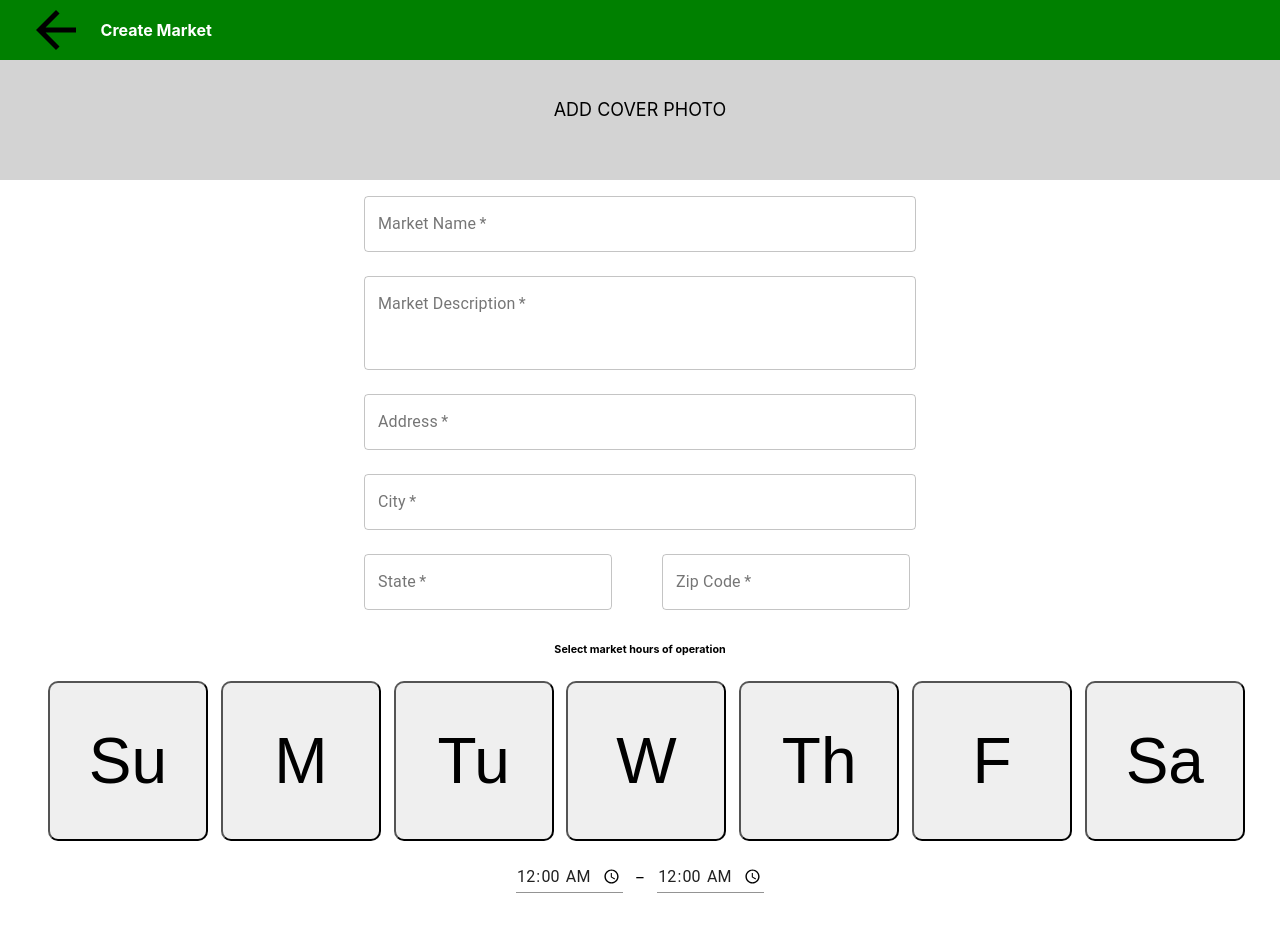
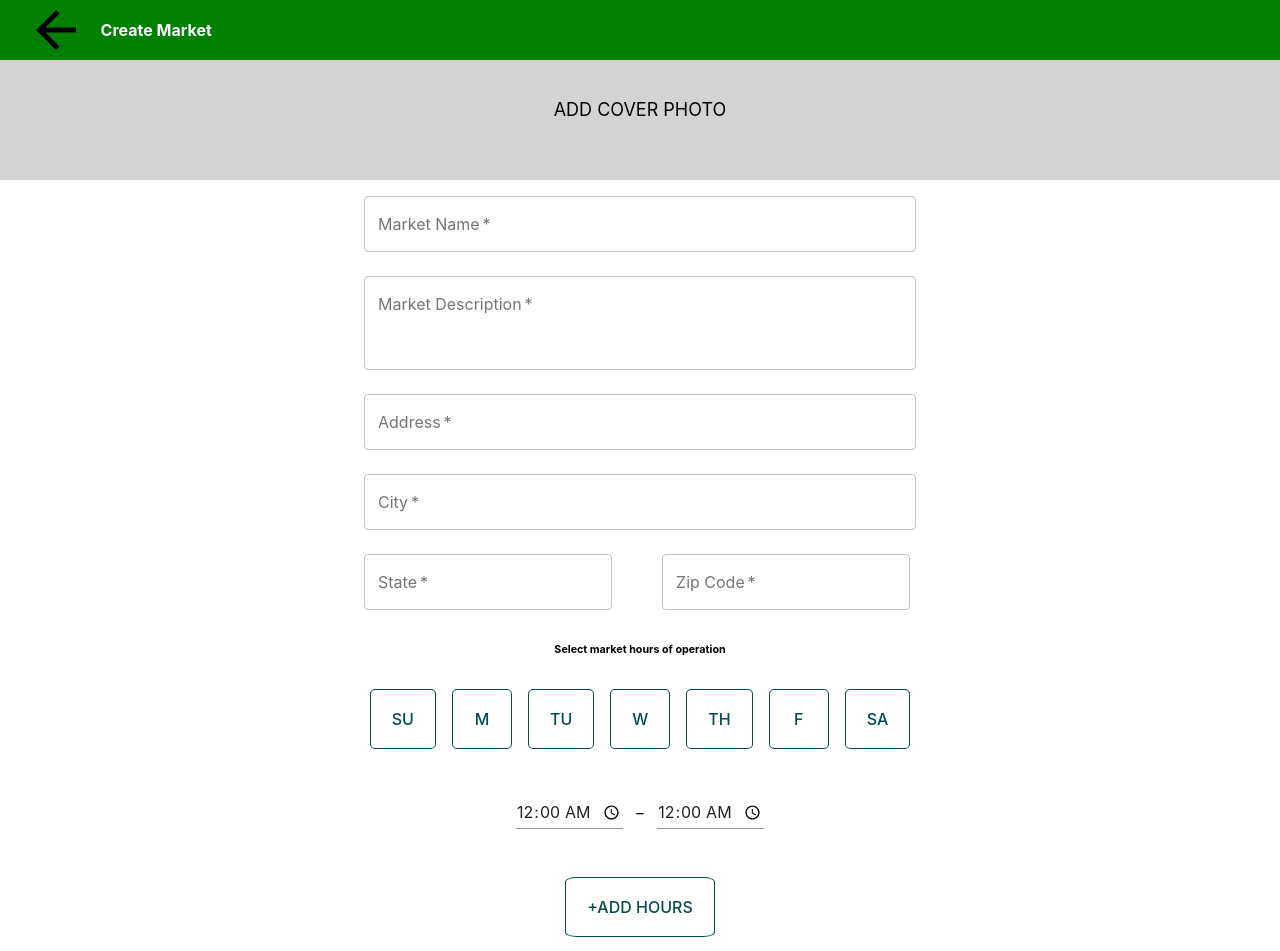
Before and after one commit to labs14-market-organizer/frontend, a React (Create React App) app: page /createmarket in a window 1280 px wide. Shown: the top 951 px of the page. Built offline with nearby package versions, Linux system fonts and the light colour scheme; a web font is replaced by a local one.

Commit message:
Material theming on the day buttons

```diff
--- a/src/App.js
+++ b/src/App.js
@@ -1,4 +1,3 @@
-
 import React from "react";
 //import "./sass/global.scss";
 import { connect } from "react-redux";
@@ -9,17 +8,20 @@ import {
   Redirect,
   withRouter
 } from "react-router-dom";
+import MuiThemeProvider from "@material-ui/core/styles/MuiThemeProvider";
+import theme from "./theme";
+import { StylesProvider } from "@material-ui/styles";
 
-import {setLocalData, getUserData} from "./redux/actions/userData";
-import './App.scss';
+import { setLocalData, getUserData } from "./redux/actions/userData";
+import "./App.scss";
 
 import MarketingPage from "./routes/MarketingPage";
 import AuthenticatePage from "./routes/AuthenticatePage";
 import LandingPage from "./routes/Landing";
-import TokenCollect from "./routes/TokenCollect"
+import TokenCollect from "./routes/TokenCollect";
 import MainPage from "./routes/MainPage";
 import UserList from "./routes/UserList";
-import CreateMarket from './routes/CreateMarket';
+import CreateMarket from "./routes/CreateMarket";
 /* import LandingPage from './routes/LandingPage';
 import DebugRouteBobby from './DebugRouteBobby';
 import DebugRouteChase from './DebugRouteChase'; */
@@ -31,28 +33,49 @@ class App extends React.Component {
     this.props.getUserData(); //async check on second pass
   }
 
-
-  componentWillUpdate()
-  {
-  }
-  render()
-  {
+  componentWillUpdate() {}
+  render() {
     console.log(this.props);
     let token = this.props.token;
-    if(this.props.fetching) return  (<div className="App"> {"<LoadingScreen/>"} </div>)
+    if (this.props.fetching)
+      return <div className="App"> {"<LoadingScreen/>"} </div>;
     return (
-    <div className="App">
+      <StylesProvider injectFirst>
+        <MuiThemeProvider theme={theme}>
+          <div className="App">
+            {/* <NavBar/> */}
 
-      {/* <NavBar/> */}
-      <Route path="/landing" component={MarketingPage}/>
-      <PrivateRoute exact path="/" component={MainPage} props={this.props} />
-      <Route path="/auth/token" render={()=><TokenCollect {...this.props} />}/>
-      <Route path="/signup" render={()=> <AuthenticatePage signUp {...this.props}/>}/>
-      <Route path="/login" render={()=> <div><AuthenticatePage logIn {...this.props}/></div>}/>
-      <PrivateRoute path="/userslist" component={UserList} />
-      <Route path="/createmarket" render={(props) => <CreateMarket {...this.props} /> }/>
-    </div>
-
+            <Route path="/landing" component={MarketingPage} />
+            <PrivateRoute
+              exact
+              path="/"
+              component={MainPage}
+              props={this.props}
+            />
+            <Route
+              path="/auth/token"
+              render={() => <TokenCollect {...this.props} />}
+            />
+            <Route
+              path="/signup"
+              render={() => <AuthenticatePage signUp {...this.props} />}
+            />
+            <Route
+              path="/login"
+              render={() => (
+                <div>
+                  <AuthenticatePage logIn {...this.props} />
+                </div>
+              )}
+            />
+            <PrivateRoute path="/userslist" component={UserList} />
+            <Route
+              path="/createmarket"
+              render={props => <CreateMarket {...this.props} />}
+            />
+          </div>
+        </MuiThemeProvider>
+      </StylesProvider>
     );
   }
 }
@@ -73,7 +96,11 @@ export default connect(
   }
 )(withRouter(App));
 
-const InPrivateRoute = ({ component: Component, props: userprops, ...rest }) => {
+const InPrivateRoute = ({
+  component: Component,
+  props: userprops,
+  ...rest
+}) => {
   return (
     <Route
       {...rest}
@@ -88,7 +115,7 @@ const InPrivateRoute = ({ component: Component, props: userprops, ...rest }) =>
   );
 };
 
-const PrivateRoute = ({ component: Component,  props: userprops, ...rest }) => {
+const PrivateRoute = ({ component: Component, props: userprops, ...rest }) => {
   console.log(userprops);
   return (
     <Route
@@ -104,7 +131,6 @@ const PrivateRoute = ({ component: Component,  props: userprops, ...rest }) => {
     />
 
     // test
-
   );
 };
 
--- a/src/routes/CreateMarket.js
+++ b/src/routes/CreateMarket.js
@@ -1,25 +1,22 @@
-import React from 'react';
-import Arrow from '../assets/ic-arrow-back.svg';
-import { TextField, MuiThemeProvider, createMuiTheme, Typography, Container }  from '@material-ui/core';
+import React from "react";
+import Arrow from "../assets/ic-arrow-back.svg";
+import {
+  TextField,
+  MuiThemeProvider,
+  createMuiTheme,
+  Typography,
+  Container,
+  Grid
+} from "@material-ui/core";
 //import ToggleButton from '@material-ui/lab/ToggleButton';
-import Button from '@material-ui/core/Button';
-import { green } from '@material-ui/core/colors';
-import Radio from '@material-ui/core/Radio';
-import { withStyles } from '@material-ui/core/styles';
-import '../scss/CreateMarket.scss';
-import { createNewMarket, updateMarket } from '../redux/actions/marketData';
+import Button from "@material-ui/core/Button";
+import { green } from "@material-ui/core/colors";
+import Radio from "@material-ui/core/Radio";
+import { withStyles } from "@material-ui/core/styles";
+import "../scss/CreateMarket.scss";
+import { createNewMarket, updateMarket } from "../redux/actions/marketData";
 import { connect } from "react-redux";
-
-const theme = createMuiTheme({
-    palette: {
-        primary: {
-            main: green[900]
-        },
-        secondary: {
-            main: green[500]
-        },
-    }
-})
+import styled from "styled-components";
 
 class CreateMarket extends React.Component {
   isUpdating = false;
@@ -28,15 +25,15 @@ class CreateMarket extends React.Component {
     this.state = this.props.currentMarket;
     if (!this.state)
       this.state = {
-            name: '',
-            description: '',
-            address: '',
+        name: "",
+        description: "",
+        address: "",
         operation: [],
         market_type: 1, //(1 = private, 2=public)
-            website: '',
-            facebook: '',
-            image: '',
-            twitter: '',
+        website: "",
+        facebook: "",
+        image: "",
+        twitter: "",
         daysHoursField: 1, //keeping total of how many days and times need to be displayed.
         monday: false,
         tuesday: false,
@@ -48,90 +45,89 @@ class CreateMarket extends React.Component {
         start: 1200,
         end: 1200,
         daysList: [],
-            radio: "Public Market",
-        }
-        else
-        this.isUpdating = true;
-
+        radio: "Public Market"
+      };
+    else this.isUpdating = true;
   }
 
   handleChange = e => {
     this.setState({
       ...this.state,
       [e.target.name]: e.target.value
-        })
-    }
-
+    });
+  };
 
   onRadioChange = e => {
     this.setState({
       [e.target.name]: e.target.value
-        })
-    }
+    });
+  };
 
-    changeDay = (e) => {
-        console.log(this.state.daysList)
+  changeDay = e => {
+    console.log(this.state.daysList);
     let number, newDaysList;
-        if (e.currentTarget.value === 'false'){
+    if (e.currentTarget.value === "false") {
       this.setState({
         ...this.state,
         [e.currentTarget.name]: true,
         daysList: [...this.state.daysList, [e.currentTarget.name]]
-            })
+      });
     } else {
       newDaysList = [];
-            for (let i = 0; i < this.state.daysList.length; i++){
+      for (let i = 0; i < this.state.daysList.length; i++) {
         if (this.state.daysList[i][0] !== e.currentTarget.name) {
-                    newDaysList.push(this.state.daysList[i])
+          newDaysList.push(this.state.daysList[i]);
         }
       }
       this.setState({
         ...this.state,
         [e.currentTarget.name]: false,
         daysList: newDaysList
-            })
-
+      });
     }
-    }
+  };
 
   deleteTime = (e, day) => {
     e.preventDefault();
-        console.log(day)
+    console.log(day);
     let newDays = this.state.operation;
-        let days = newDays.filter(dayz => dayz.day !== day)
+    let days = newDays.filter(dayz => dayz.day !== day);
     this.setState({
       operation: [...days]
-        })
-    }
+    });
+  };
 
+  // applyStyledButton = (e) => {
+  //     return(
+  //     this.render(<Button name="sunday" value={this.state.sunday} onClick={(e) =>(this.changeDay(e) )} variant={this.state[e.target.name] ? "containered" : "outlined"}>SUNDAY </Button>)
+  //     )}
 
-
-
-    setHours = (e) => {
+  setHours = e => {
     e.preventDefault();
     let startTime = this.state.start;
     let endTime = this.state.end;
     let newDaysList = this.state.daysList;
     let currentOpList = this.state.operation;
     let opList = [];
-        for (let i = 0; i < currentOpList.length; i++) { //the purpose of these loops are to check to see if the old list has same days as the new list and if it does the old list day will be removed.
+    for (let i = 0; i < currentOpList.length; i++) {
+      //the purpose of these loops are to check to see if the old list has same days as the new list and if it does the old list day will be removed.
       for (let x = 0; x < newDaysList.length; x++) {
         if (currentOpList[i] !== undefined) {
           if (currentOpList[i].day === newDaysList[x][0]) {
-                        currentOpList.splice(i, 1)
+            currentOpList.splice(i, 1);
             i--;
           }
         }
       }
     }
 
-
-        for (let i = 0; i < newDaysList.length; i++){ //new market hour days are added.
+    for (let i = 0; i < newDaysList.length; i++) {
+      //new market hour days are added.
       opList.push({
         day: newDaysList[i][0],
         start: startTime,
         end: endTime
-            })
+      });
     }
 
     //currently its hard coded.
@@ -147,29 +143,26 @@ class CreateMarket extends React.Component {
       friday: false,
       saturday: false,
       sunday: false
-        })
-
-
+    });
+  };
+  save = e => {
+    e.preventDefault();
+    if (this.state.isUpdating) {
+      this.props.updateMarket(this.state);
+    } else {
+      this.props.createNewMarket(this.state);
     }
-    save = (e) => {
-        e.preventDefault()
-        if (this.state.isUpdating) {
-            this.props.updateMarket(this.state)
-        } else {
-            this.props.createNewMarket(this.state)
-        }
-    }
+  };
 
   render() {
-        console.log(this.state.operation)
-        console.log(this.state.start)
-        console.log(this.state.end)
+    console.log(this.state.operation);
+    console.log(this.state.start);
+    console.log(this.state.end);
 
     return (
-            <MuiThemeProvider theme={theme}>
-                <>
+      <form>
         <div className="header">
-                    <img src={Arrow}/>
+          <img src={Arrow} />
           <h4 className="createHeader">Create Market</h4>
         </div>
         <div className="addPhoto">
@@ -189,7 +182,7 @@ class CreateMarket extends React.Component {
             fullWidth={true}
             autoComplete={true}
           />
-                <br></br>
+          <br />
           <TextField
             required
             id="description"
@@ -203,7 +196,7 @@ class CreateMarket extends React.Component {
             fullWidth={true}
             multiline
           />
-                <br></br>
+          <br />
           <TextField
             required
             id="address"
@@ -225,7 +218,6 @@ class CreateMarket extends React.Component {
             margin="normal"
             variant="outlined"
             fullWidth={true}
-
           />
           <div className="flexes">
             <TextField
@@ -237,8 +229,7 @@ class CreateMarket extends React.Component {
               onChange={this.handleChange}
               margin="normal"
               variant="outlined"
-                    style={{width: "45%"}}
-
+              style={{ width: "45%" }}
             />
             <TextField
               required
@@ -249,21 +240,85 @@ class CreateMarket extends React.Component {
               onChange={this.handleChange}
               margin="normal"
               variant="outlined"
-                    style={{width: "45%", marginLeft: "9%"}}
-
+              style={{ width: "45%", marginLeft: "9%" }}
             />
           </div>
         </Container>
         <h6>Select market hours of operation</h6>
-
         <div>
-                    <button className={this.state.sunday ? "colorButton" : 'regularButton' } name="sunday" value={this.state.sunday} onClick={(e) => this.changeDay(e)}>Su</button>
-                    <button  className={this.state.monday ? "colorButton" : 'regularButton' } name="monday" value={this.state.monday} onClick={(e) => this.changeDay(e)}>M</button>
-                    <button  className={this.state.tuesday ? "colorButton" : 'regularButton' } name="tuesday" value={this.state.tuesday} onClick={(e) => this.changeDay(e)}>Tu</button>
-                    <button  className={this.state.wednesday ? "colorButton" : 'regularButton' } name="wednesday" value={this.state.wednesday} onClick={(e) => this.changeDay(e)}>W</button>
-                    <button  className={this.state.thursday ? "colorButton" : 'regularButton' } name="thursday" value={this.state.thursday} onClick={(e) => this.changeDay(e)}>Th</button>
-                    <button  className={this.state.friday ? "colorButton" : 'regularButton' } name="friday" value={this.state.friday} onClick={(e) => this.changeDay(e)}>F</button>
-                    <button className={this.state.saturday ? "colorButton" : 'regularButton' } name="saturday" value={this.state.saturday} onClick={(e) => this.changeDay(e)}>Sa</button>
+          {/* {this.applyStyledButton()} */}
+          <StyledDiv>
+            <Button
+              size="large"
+              color="secondary"
+              variant={this.state.sunday ? "contained" : "outlined"}
+              name="sunday"
+              value={this.state.sunday}
+              onClick={e => this.changeDay(e)}
+            >
+              Su
+            </Button>
+            <Button
+              size="large"
+              color="secondary"
+              variant={this.state.monday ? "contained" : "outlined"}
+              name="monday"
+              value={this.state.monday}
+              onClick={e => this.changeDay(e)}
+            >
+              M
+            </Button>
+            <Button
+              size="large"
+              color="secondary"
+              variant={this.state.tuesday ? "contained" : "outlined"}
+              name="tuesday"
+              value={this.state.tuesday}
+              onClick={e => this.changeDay(e)}
+            >
+              Tu
+            </Button>
+            <Button
+              size="large"
+              color="secondary"
+              variant={this.state.wednesday ? "contained" : "outlined"}
+              name="wednesday"
+              value={this.state.wednesday}
+              onClick={e => this.changeDay(e)}
+            >
+              W
+            </Button>
+            <Button
+              size="large"
+              color="secondary"
+              variant={this.state.thursday ? "contained" : "outlined"}
+              name="thursday"
+              value={this.state.thursday}
+              onClick={e => this.changeDay(e)}
+            >
+              Th
+            </Button>
+            <Button
+              size="large"
+              color="secondary"
+              variant={this.state.friday ? "contained" : "outlined"}
+              name="friday"
+              value={this.state.friday}
+              onClick={e => this.changeDay(e)}
+            >
+              F
+            </Button>
+            <Button
+              size="large"
+              color="secondary"
+              variant={this.state.saturday ? "contained" : "outlined"}
+              name="saturday"
+              value={this.state.saturday}
+              onClick={e => this.changeDay(e)}
+            >
+              Sa
+            </Button>
+          </StyledDiv>
           <br />
           <br />
           <TextField
@@ -272,61 +327,69 @@ class CreateMarket extends React.Component {
             onChange={this.handleChange}
             defaultValue="00:00"
             InputLabelProps={{
-                shrink: true,
+              shrink: true
             }}
           />
-
           {/**This code just adds the hiphen between the time boxes */}
           &nbsp;&nbsp;&nbsp;_&nbsp;&nbsp;&nbsp;
-
           <TextField
             name="end"
             type="time"
             onChange={this.handleChange}
             defaultValue="00:00"
             InputLabelProps={{
-                shrink: true,
-            }} />
+              shrink: true
+            }}
+          />
         </div>
-
-                <br />
-
-
-
         <br />
         <br />
-
-                <Button variant="outlined" color= 'primary' onClick={(e) => this.setHours(e)}>+ADD HOURS</Button>
-
+        <StyledDiv>
+        <Button
+          variant="outlined"
+          size="large"
+          color="secondary"
+          onClick={e => this.setHours(e)}
+        >
+          +ADD HOURS
+        </Button>
+        </StyledDiv>
         <br />
-                {(this.state.operation.length > 0) ? <h2>Market Hours</h2> : null
-                }
-
+        {this.state.operation.length > 0 ? <h2>Market Hours</h2> : null}
         {this.state.operation.map(item => {
-                    return <div>
-                        <h8>Day: {item.day}, Open: {item.start}, Close: {item.end}</h8><span><button onClick={(e) => this.deleteTime(e, item.day)}>Delete time</button></span>
+          return (
+            <div>
+              <h8>
+                Day: {item.day}, Open: {item.start}, Close: {item.end}
+              </h8>
+              <span>
+                <button onClick={e => this.deleteTime(e, item.day)}>
+                  Delete time
+                </button>
+              </span>
             </div>
+          );
         })}
-
         <h6>Market Status</h6>
-
         {/*Radio buttons, default to public market*/}
         <Radio
           name="radio"
           value="Public Market"
-                    checked={this.state.radio === 'Public Market'}
-                    onChange={(e) => this.onRadioChange(e)}
-                />Public Market<br />
+          checked={this.state.radio === "Public Market"}
+          onChange={e => this.onRadioChange(e)}
+        />
+        Public Market
+        <br />
         <Radio
           name="radio"
           value="Private Market"
-                    checked={this.state.radio === 'Private Market'}
-                    onChange={(e) => this.onRadioChange(e)}
-                />Private Market<br />
-
+          checked={this.state.radio === "Private Market"}
+          onChange={e => this.onRadioChange(e)}
+        />
+        Private Market
+        <br />
         {/*This can be removed before deployment, was used for testing */}
         Radio: {this.state.radio} <br />
-
         <Container maxWidth="sm">
           <TextField
             id="website"
@@ -368,14 +431,18 @@ class CreateMarket extends React.Component {
             variant="outlined"
           />
         </Container>
-
         <br />
-
-                <Button variant="contained" color='secondary' onClick={(e)  => this.save(e)}>SAVE</Button>
-
-                </>
-            </MuiThemeProvider>
-        )
+        <button>
+        <SaveButton
+          variant="contained"
+          color="primary"
+          onClick={e => this.save(e)}
+        >
+          SAVE
+        </SaveButton>
+        </button>
+      </form>
+    );
   }
 }
 
@@ -386,4 +453,33 @@ const mapStateToProps = state => {
   };
 };
 
-export default connect(mapStateToProps, { createNewMarket, updateMarket })(CreateMarket)
+const StyledDiv = styled.div`
+  .MuiButton-root {
+    box-sizing: border-box ;
+    min-height: 60px;
+    min-width: 60px;
+
+    margin: 8px;
+    line-height: 24px;
+    font-size: 16px;
+    border-radius: 8%;
+  }
+  .MuiButton-outlined {
+    box-sizing: border-box ;
+    border: 1.5px solid;
+  }
+`;
+
+const SaveButton = styled(Button)`
+    &&.MuiButton-root {
+        max-width: 600px;
+        width: 60%;
+        height: 50px;
+        line-height: 24px;
+    font-size: 16px;
+    }
+`
+export default connect(
+  mapStateToProps,
+  { createNewMarket, updateMarket }
+)(CreateMarket);
--- /dev/null
+++ b/src/theme.js
@@ -0,0 +1,54 @@
+import { createMuiTheme } from "@material-ui/core/styles";
+
+export default createMuiTheme({
+  palette: {
+	primary: {
+		light: "#7ddd69",
+		main: "#478529",
+		dark: "#2f6615",
+		contrastText: "#fff"
+	  },
+	  secondary: {
+		light: "#008ba3",
+		main: "#044d4c",
+		dark: "#002e2d",
+		contrastText: "#fff"
+	  },
+	  accent: {
+		main: "#ce8400"
+	  },
+	  error: {
+		main: "#b21b2d"
+	  },
+	  info: {
+		main: "#2072f3"
+	  },
+	  success: {
+		main: "#48a932"
+	  },
+	  warning: {
+		main: "#eabc34"
+	  },
+  },
+
+
+    typography: {
+      useNextVariants: true,
+      // Use the system font instead of the default Roboto font.
+      fontFamily: [
+        "Raleway",
+        "-apple-system",
+        "BlinkMacSystemFont",
+        '"Segoe UI"',
+        "Roboto",
+        '"Helvetica Neue"',
+        "Arial",
+        "sans-serif",
+        '"Apple Color Emoji"',
+        '"Segoe UI Emoji"',
+        '"Segoe UI Symbol"',
+        "Pacifico"
+      ].join(",")
+    }
+
+});
```
Lines whose indentation alone changed are shown as unchanged.
